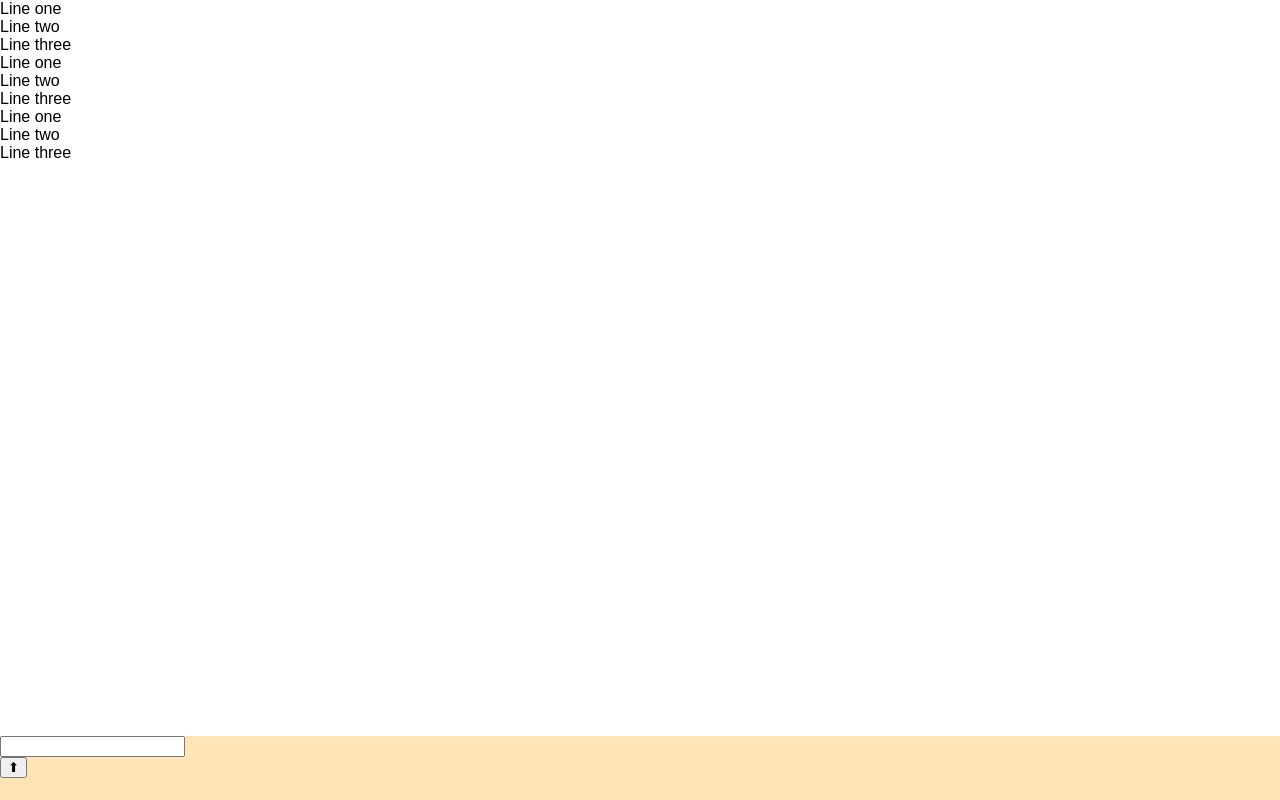
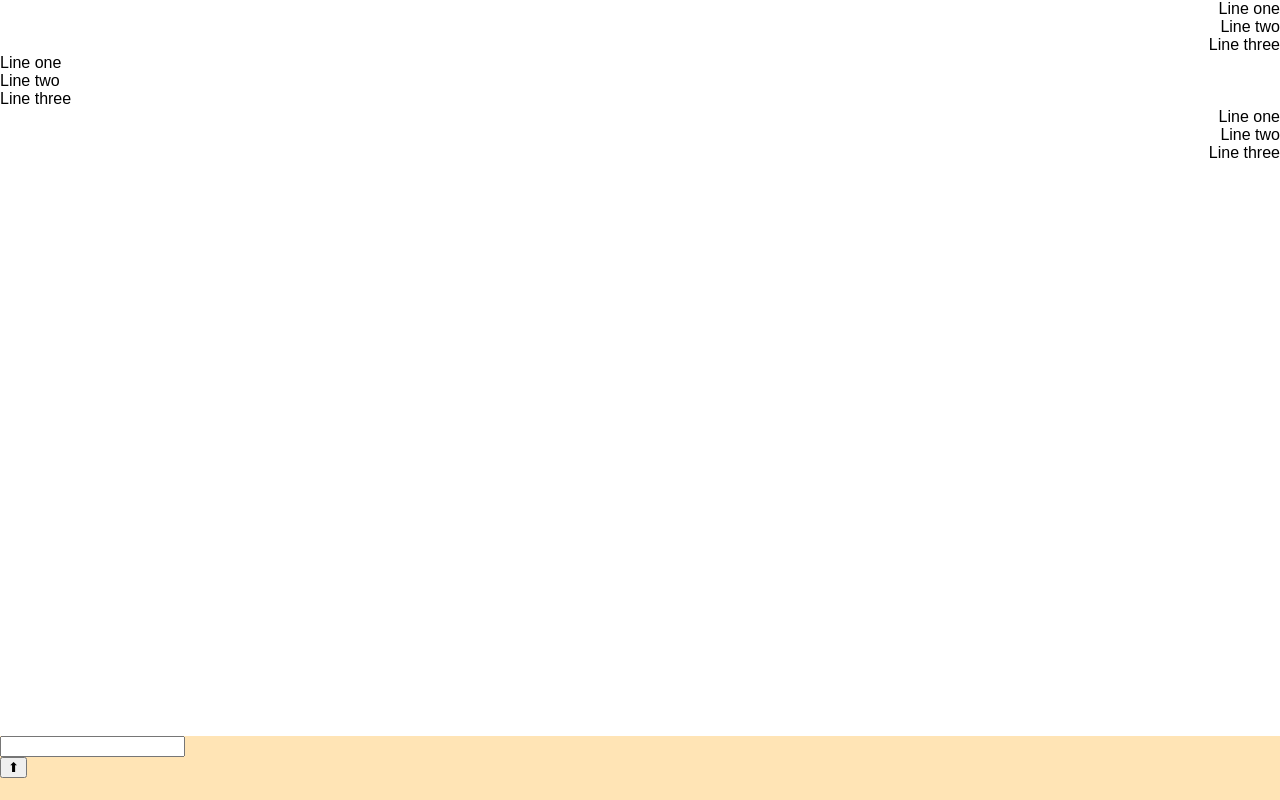
Before and after one commit to geelen/react-mfe-workshop-oct13, a React (Create React App) app: page / in a window 1280 px wide. Built offline with nearby package versions, Linux system fonts and the light colour scheme.

Commit message:
examples of styled components prop-passing

```diff
--- a/src/components/ChatApp.js
+++ b/src/components/ChatApp.js
@@ -7,16 +7,19 @@ import InputArea from './InputArea'
 const FillScreen = styled.div`
   height: 100vh;
 `
+
+const externalFunction = () => '100vh - 4rem'
+
 const ChatWindow = styled.div`
-  height: calc(100vh - 4rem);
+  height: calc(${ props => externalFunction() });
 `
 
 const ChatApp = () => (
   <FillScreen>
     <ChatWindow>
+      <Message align="right"/>
       <Message/>
-      <Message/>
-      <Message/>
+      <Message align="right"/>
     </ChatWindow>
     <InputArea/>
   </FillScreen>
--- a/src/components/Message.js
+++ b/src/components/Message.js
@@ -1,11 +1,17 @@
 import React from 'react'
+import styled from 'styled-components'
 
-const MessageEntry = 'div'
+const MessageEntry = styled.div`
+  ${ props => props.align === "right" && `
+    text-align: right;
+  ` }
+`
+
 const Avatar = 'div'
 const Lines = 'div'
 
-const Message = () => (
-  <MessageEntry>
+const Message = ({ align }) => (
+  <MessageEntry align={align}>
     <Avatar/>
     <Lines>
       <div>Line one</div>
```
